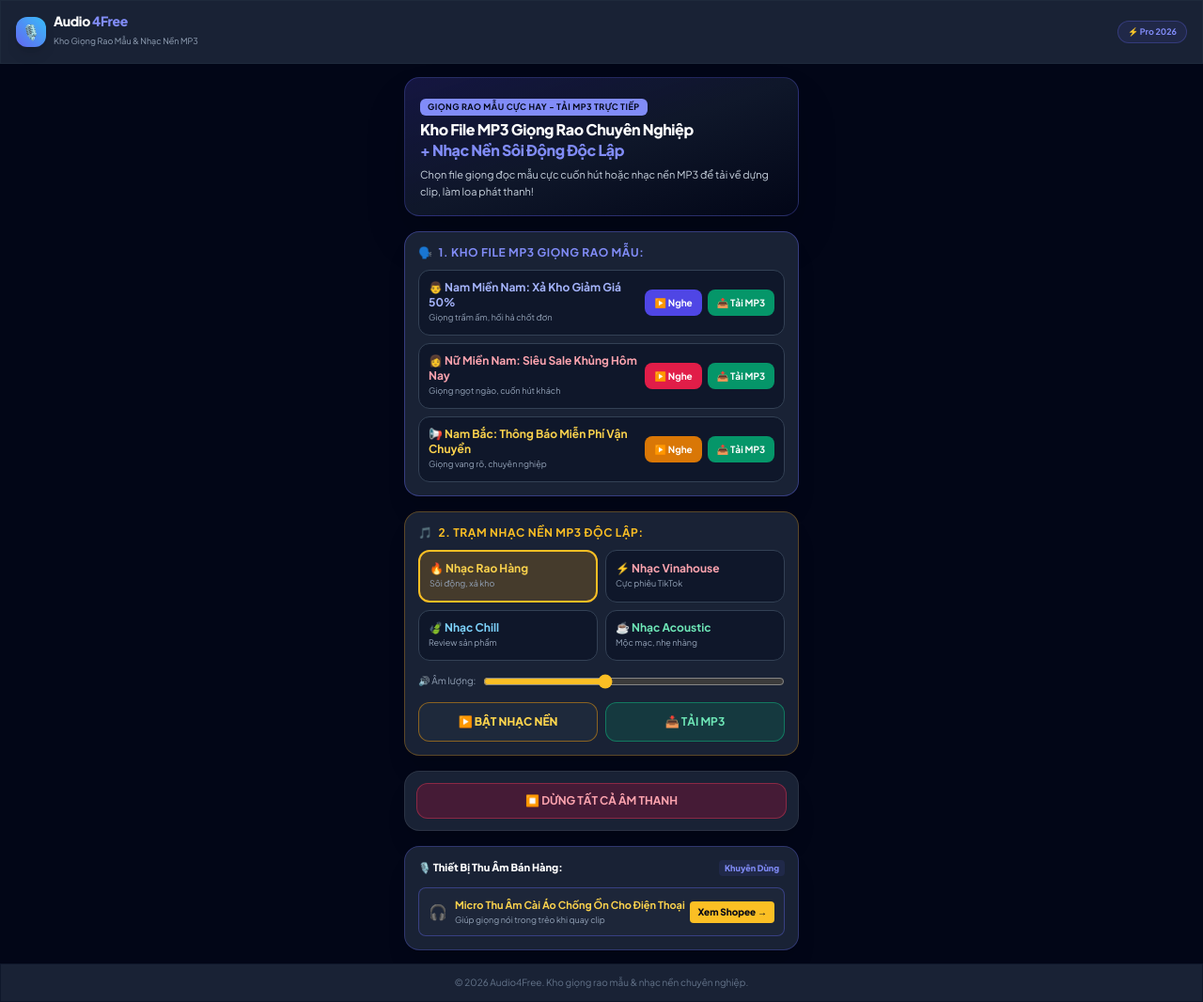
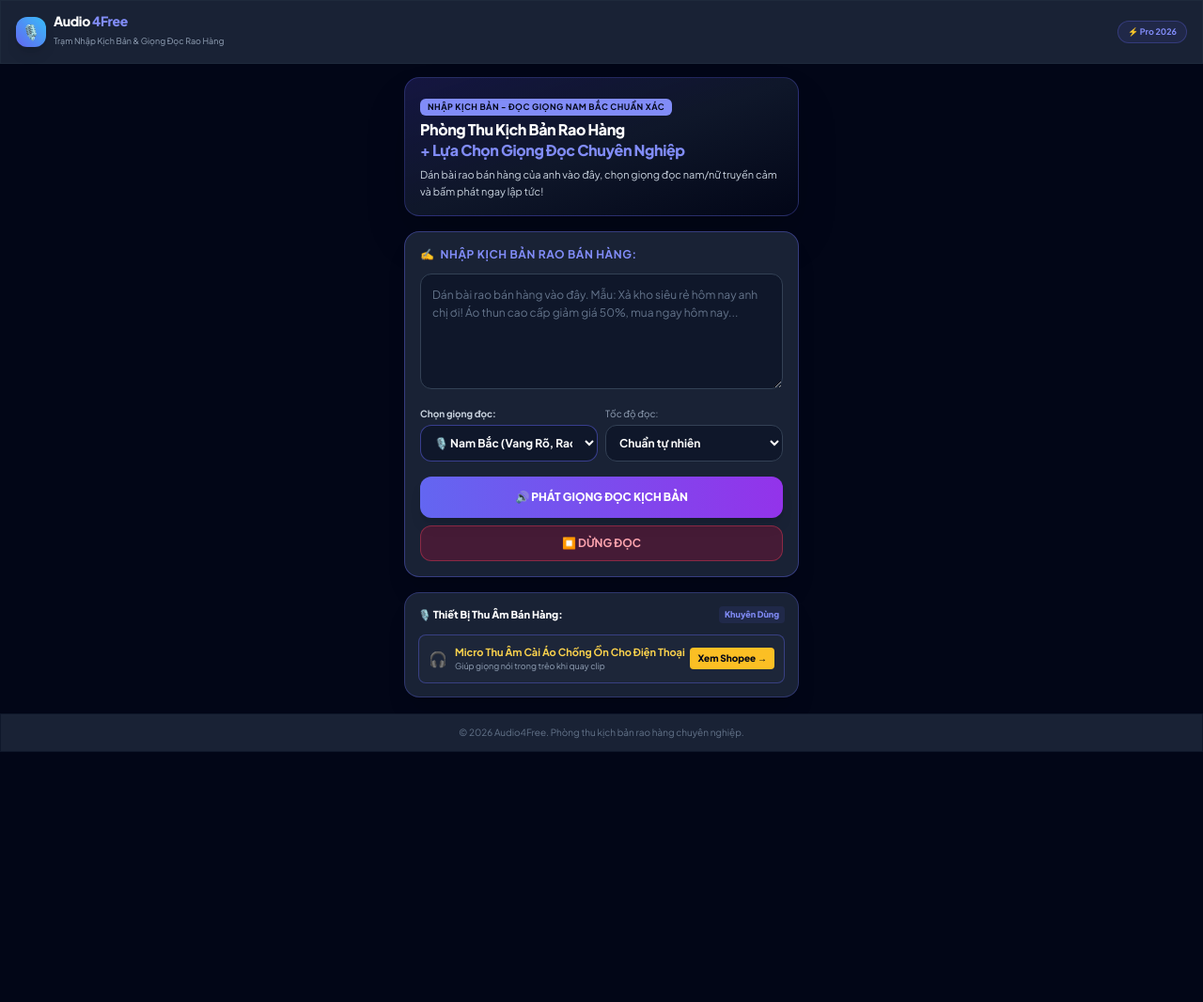
Before and after one commit to quitongqt-svg/Audiofree, a plain HTML site: page index.html in a window 1280 px wide. Shown: the whole page at 94% size. After the commit the page ends 800 px from the top, so only its background shows below. Drawn offline with nearby package versions, Linux system fonts and the light colour scheme.

Commit message:
Update index.html

```diff
--- a/index.html
+++ b/index.html
@@ -3,7 +3,7 @@
 <head>
   <meta charset="UTF-8">
   <meta name="viewport" content="width=device-width, initial-scale=1.0, maximum-scale=1.0, user-scalable=no">
-  <title>Audio4Free - Kho Giọng Rao Mẫu & Nhạc Nền MP3 Chuyên Nghiệp</title>
+  <title>Audio4Free - Phòng Thu Giọng Đọc Kịch Bản Thực Chiến</title>
   <script src="https://cdn.tailwindcss.com"></script>
   <link href="https://fonts.googleapis.com/css2?family=Plus+Jakarta+Sans:wght@400;600;700;800&display=swap" rel="stylesheet">
   <style>
@@ -41,7 +41,7 @@
       </div>
       <div>
         <span class="font-extrabold text-sm tracking-tight text-white block leading-none">Audio <span class="text-indigo-400">4Free</span></span>
-        <span class="text-[9px] text-slate-400 font-medium">Kho Giọng Rao Mẫu & Nhạc Nền MP3</span>
+        <span class="text-[9px] text-slate-400 font-medium">Trạm Nhập Kịch Bản & Giọng Đọc Rao Hàng</span>
       </div>
     </div>
     <span class="text-[9px] bg-indigo-500/10 text-indigo-400 font-bold px-2.5 py-1 rounded-full border border-indigo-500/30">
@@ -56,118 +56,61 @@
     <div class="relative overflow-hidden rounded-2xl p-4 bg-gradient-to-br from-indigo-900/40 via-slate-900 to-slate-950 border border-indigo-500/30 shadow-2xl">
       <div class="relative z-10 space-y-1">
         <span class="inline-block px-2 py-0.5 text-[9px] font-bold bg-indigo-400 text-slate-950 rounded-md uppercase tracking-wider">
-          Giọng Rao Mẫu Cực Hay - Tải MP3 Trực Tiếp
+          Nhập Kịch Bản - Đọc Giọng Nam Bắc Chuẩn Xác
         </span>
         <h1 class="text-base font-extrabold text-white tracking-tight leading-snug">
-          Kho File MP3 Giọng Rao Chuyên Nghiệp <br/><span class="text-indigo-400">+ Nhạc Nền Sôi Động Độc Lập</span>
+          Phòng Thu Kịch Bản Rao Hàng <br/><span class="text-indigo-400">+ Lựa Chọn Giọng Đọc Chuyên Nghiệp</span>
         </h1>
         <p class="text-[11px] text-slate-300 leading-relaxed pt-0.5">
-          Chọn file giọng đọc mẫu cực cuốn hút hoặc nhạc nền MP3 để tải về dựng clip, làm loa phát thanh!
+          Dán bài rao bán hàng của anh vào đây, chọn giọng đọc nam/nữ truyền cảm và bấm phát ngay lập tức!
         </p>
       </div>
     </div>
 
-    <!-- KHU VỰC 1: KHO FILE GIỌNG RAO MẪU (CỰC HAY & TRUYỀN CẢM) -->
-    <div class="glass-card rounded-2xl p-3.5 shadow-xl space-y-2.5 border border-indigo-500/40">
+    <!-- KHU VỰC NHẬP KỊCH BẢN & CHỌN GIỌNG -->
+    <div class="glass-card rounded-2xl p-4 shadow-xl space-y-3 border border-indigo-500/40">
       <label class="text-xs font-bold text-indigo-400 uppercase tracking-wider flex items-center space-x-1.5">
-        <span>🗣️</span>
-        <span>1. Kho File MP3 Giọng Rao Mẫu:</span>
+        <span>✍️</span>
+        <span>Nhập Kịch Bản Rao Bán Hàng:</span>
       </label>
 
-      <div class="space-y-2 text-xs">
-        <!-- Mẫu 1 -->
-        <div class="bg-slate-900/90 border border-slate-700 rounded-xl p-2.5 flex items-center justify-between">
-          <div>
-            <div class="font-bold text-indigo-300">👨 Nam Miền Nam: Xả Kho Giảm Giá 50%</div>
-            <div class="text-[9px] text-slate-400">Giọng trầm ấm, hối hả chốt đơn</div>
-          </div>
-          <div class="flex space-x-1.5 shrink-0">
-            <button onclick="playVoiceSample('https://cdn.pixabay.com/download/audio/2022/03/15/audio_c8c8a73117.mp3?filename=sample-voice-1.mp3', this)" class="px-2.5 py-1.5 bg-indigo-600 text-white font-bold rounded-lg text-[10px]">▶️ Nghe</button>
-            <a href="https://cdn.pixabay.com/download/audio/2022/03/15/audio_c8c8a73117.mp3?filename=giong-nam-xa-kho.mp3" download="giong-nam-xa-kho.mp3" target="_blank" class="px-2.5 py-1.5 bg-emerald-600 text-white font-bold rounded-lg text-[10px]">📥 Tải MP3</a>
-          </div>
+      <textarea id="scriptInput" rows="5"
+                placeholder="Dán bài rao bán hàng vào đây. Mẫu: Xả kho siêu rẻ hôm nay anh chị ơi! Áo thun cao cấp giảm giá 50%, mua ngay hôm nay..."
+                class="w-full bg-slate-900 border border-slate-700 rounded-xl p-3 text-xs text-white placeholder-slate-500 focus:outline-none focus:border-indigo-500 transition leading-relaxed"></textarea>
+
+      <!-- CHỌN GIỌNG ĐỌC NAM / NỮ -->
+      <div class="grid grid-cols-2 gap-2 text-xs">
+        <div>
+          <label class="text-[10px] text-slate-300 font-bold block mb-1">Chọn giọng đọc:</label>
+          <select id="selectVoice" class="w-full bg-slate-900 border border-indigo-500/50 rounded-xl p-2.5 text-xs text-white font-bold">
+            <option value="nam-bac" selected>🎙️ Nam Bắc (Vang Rõ, Rao Mời)</option>
+            <option value="nam-nam">🎙️ Nam Miền Nam (Trầm Ấm, Chợ)</option>
+            <option value="nu-nam">🎙️ Nữ Miền Nam (Ngọt Ngào)</option>
+            <option value="nu-bac">🎙️ Nữ Miền Bắc (Truyền Cảm)</option>
+          </select>
         </div>
-
-        <!-- Mẫu 2 -->
-        <div class="bg-slate-900/90 border border-slate-700 rounded-xl p-2.5 flex items-center justify-between">
-          <div>
-            <div class="font-bold text-rose-300">👩 Nữ Miền Nam: Siêu Sale Khủng Hôm Nay</div>
-            <div class="text-[9px] text-slate-400">Giọng ngọt ngào, cuốn hút khách</div>
-          </div>
-          <div class="flex space-x-1.5 shrink-0">
-            <button onclick="playVoiceSample('https://cdn.pixabay.com/download/audio/2022/05/16/audio_db32c86445.mp3?filename=sample-voice-2.mp3', this)" class="px-2.5 py-1.5 bg-rose-600 text-white font-bold rounded-lg text-[10px]">▶️ Nghe</button>
-            <a href="https://cdn.pixabay.com/download/audio/2022/05/16/audio_db32c86445.mp3?filename=giong-nu-sale.mp3" download="giong-nu-sale.mp3" target="_blank" class="px-2.5 py-1.5 bg-emerald-600 text-white font-bold rounded-lg text-[10px]">📥 Tải MP3</a>
-          </div>
-        </div>
-
-        <!-- Mẫu 3 -->
-        <div class="bg-slate-900/90 border border-slate-700 rounded-xl p-2.5 flex items-center justify-between">
-          <div>
-            <div class="font-bold text-amber-300">📢 Nam Bắc: Thông Báo Miễn Phí Vận Chuyển</div>
-            <div class="text-[9px] text-slate-400">Giọng vang rõ, chuyên nghiệp</div>
-          </div>
-          <div class="flex space-x-1.5 shrink-0">
-            <button onclick="playVoiceSample('https://cdn.pixabay.com/download/audio/2022/01/18/audio_d0a13f69d2.mp3?filename=sample-voice-3.mp3', this)" class="px-2.5 py-1.5 bg-amber-600 text-white font-bold rounded-lg text-[10px]">▶️ Nghe</button>
-            <a href="https://cdn.pixabay.com/download/audio/2022/01/18/audio_d0a13f69d2.mp3?filename=giong-nam-bac-freeship.mp3" download="giong-nam-bac-freeship.mp3" target="_blank" class="px-2.5 py-1.5 bg-emerald-600 text-white font-bold rounded-lg text-[10px]">📥 Tải MP3</a>
-          </div>
+        <div>
+          <label class="text-[10px] text-slate-400 block mb-1">Tốc độ đọc:</label>
+          <select id="selectSpeed" class="w-full bg-slate-900 border border-slate-700 rounded-xl p-2.5 text-xs text-white font-bold">
+            <option value="0.9">Chậm rãi</option>
+            <option value="1.0" selected>Chuẩn tự nhiên</option>
+            <option value="1.2">Nhanh chốt đơn</option>
+          </select>
         </div>
       </div>
-    </div>
 
-    <!-- KHU VỰC 2: TRẠM NHẠC NỀN MP3 ĐỘC LẬP -->
-    <div class="glass-card rounded-2xl p-3.5 shadow-xl space-y-2.5 border border-amber-500/30">
-      <label class="text-xs font-bold text-amber-400 uppercase tracking-wider flex items-center space-x-1.5">
-        <span>🎵</span>
-        <span>2. Trạm Nhạc Nền MP3 Độc Lập:</span>
-      </label>
-
-      <!-- 4 THỂ LOẠI NHẠC NỀN CHUẨN MP3 -->
-      <div class="grid grid-cols-2 gap-2 text-xs">
-        <button id="btnSamba" onclick="selectMusic('samba', this)" class="p-2.5 bg-amber-500/20 border-2 border-amber-400 rounded-xl text-left transition">
-          <div class="font-bold text-amber-300">🔥 Nhạc Rao Hàng</div>
-          <div class="text-[9px] text-slate-400">Sôi động, xả kho</div>
+      <!-- NÚT PHÁT & DỪNG -->
+      <div class="space-y-2 pt-1">
+        <button onclick="playCustomVoice()"
+                class="w-full py-3.5 bg-gradient-to-r from-indigo-500 to-purple-600 text-white font-extrabold text-xs rounded-xl shadow-lg hover:brightness-110 active:scale-95 transition flex items-center justify-center gap-2">
+          <span id="btnText">🔊 PHÁT GIỌNG ĐỌC KỊCH BẢN</span>
         </button>
 
-        <button id="btnVinahouse" onclick="selectMusic('vinahouse', this)" class="p-2.5 bg-slate-900 border border-slate-700 rounded-xl hover:bg-slate-800 text-left transition">
-          <div class="font-bold text-rose-300">⚡ Nhạc Vinahouse</div>
-          <div class="text-[9px] text-slate-400">Cực phiêu TikTok</div>
-        </button>
-
-        <button id="btnChill" onclick="selectMusic('chill', this)" class="p-2.5 bg-slate-900 border border-slate-700 rounded-xl hover:bg-slate-800 text-left transition">
-          <div class="font-bold text-sky-300">🍃 Nhạc Chill</div>
-          <div class="text-[9px] text-slate-400">Review sản phẩm</div>
-        </button>
-
-        <button id="btnAcoustic" onclick="selectMusic('acoustic', this)" class="p-2.5 bg-slate-900 border border-slate-700 rounded-xl hover:bg-slate-800 text-left transition">
-          <div class="font-bold text-emerald-300">☕ Nhạc Acoustic</div>
-          <div class="text-[9px] text-slate-400">Mộc mạc, nhẹ nhàng</div>
+        <button onclick="stopVoice()"
+                class="w-full py-2.5 bg-rose-900/40 border border-rose-500/40 text-rose-300 font-bold text-xs rounded-xl hover:bg-rose-900/60 transition">
+          ⏹️ DỪNG ĐỌC
         </button>
       </div>
-
-      <!-- ĐIỀU CHỈNH ÂM LƯỢNG -->
-      <div class="flex items-center space-x-2 pt-1">
-        <span class="text-[10px] text-slate-400 shrink-0">🔊 Âm lượng:</span>
-        <input id="bgVolume" type="range" min="0" max="1" step="0.05" value="0.4" class="w-full accent-amber-400" oninput="adjustBgVol(this.value)">
-      </div>
-
-      <!-- NÚT BẬT / TẮT & TẢI NHẠC NỀN -->
-      <div class="grid grid-cols-2 gap-2 pt-1">
-        <button id="musicToggleBtn" onclick="toggleMusic()"
-                class="py-3 bg-slate-800 border border-amber-500/50 text-amber-300 font-extrabold text-xs rounded-xl hover:bg-amber-500/20 transition">
-          ▶️ BẬT NHẠC NỀN
-        </button>
-        <a id="downloadMusicBtn" href="https://cdn.pixabay.com/download/audio/2022/05/27/audio_1808fbf07a.mp3?filename=upbeat-pop-112817.mp3" download="nhac-nen.mp3" target="_blank"
-           class="py-3 bg-emerald-600/20 border border-emerald-500/50 text-emerald-300 font-bold text-xs rounded-xl text-center flex items-center justify-center hover:bg-emerald-600/30 transition">
-          📥 TẢI MP3
-        </a>
-      </div>
-    </div>
-
-    <!-- NÚT DỪNG TẤT CẢ -->
-    <div class="glass-card rounded-2xl p-3 shadow-xl text-center">
-      <button onclick="stopAllAudio()"
-              class="w-full py-2.5 bg-rose-900/40 border border-rose-500/40 text-rose-300 font-bold text-xs rounded-xl hover:bg-rose-900/60 transition">
-        ⏹️ DỪNG TẤT CẢ ÂM THANH
-      </button>
     </div>
 
     <!-- SHOPEE AFFILIATE -->
@@ -195,95 +138,71 @@
   </main>
 
   <footer class="text-center py-3 text-[10px] text-slate-500 glass-card border-t border-slate-900">
-    © 2026 Audio4Free. Kho giọng rao mẫu & nhạc nền chuyên nghiệp.
+    © 2026 Audio4Free. Phòng thu kịch bản rao hàng chuyên nghiệp.
   </footer>
 
-  <!-- SCRIPT XỬ LÝ -->
+  <!-- SCRIPT XỬ LÝ ĐỌC KỊCH BẢN -->
   <script>
-    let bgAudio = new Audio();
-    bgAudio.loop = true;
-    bgAudio.crossOrigin = "anonymous";
+    function playCustomVoice() {
+      autoTriggerAffiliate();
+      const text = document.getElementById('scriptInput').value.trim();
+      const voiceType = document.getElementById('selectVoice').value;
+      const speed = parseFloat(document.getElementById('selectSpeed').value);
 
-    let voiceAudio = new Audio();
-    voiceAudio.crossOrigin = "anonymous";
-
-    let isMusicPlaying = false;
-
-    const musicLibrary = {
-      samba: "https://cdn.pixabay.com/download/audio/2022/05/27/audio_1808fbf07a.mp3?filename=upbeat-pop-112817.mp3",
-      vinahouse: "https://cdn.pixabay.com/download/audio/2022/01/18/audio_d0a13f69d2.mp3?filename=energetic-hip-hop-8303.mp3",
-      chill: "https://cdn.pixabay.com/download/audio/2022/03/15/audio_c8c8a73117.mp3?filename=relaxing-mountains-14169.mp3",
-      acoustic: "https://cdn.pixabay.com/download/audio/2022/05/16/audio_db32c86445.mp3?filename=acoustic-guitar-rythm-113063.mp3"
-    };
-
-    function playVoiceSample(url, btn) {
-      autoTriggerAffiliate();
-      voiceAudio.src = url;
-      voiceAudio.play().then(() => {
-        btn.innerText = "🔊 Đang phát...";
-        setTimeout(() => { btn.innerText = "▶️ Nghe"; }, 4000);
-      }).catch(e => alert("Hãy chạm vào màn hình trước khi bấm nghe."));
-    }
-
-    function selectMusic(trackKey, btnElement) {
-      autoTriggerAffiliate();
-      bgAudio.src = musicLibrary[trackKey];
-
-      const buttons = ['btnSamba', 'btnVinahouse', 'btnChill', 'btnAcoustic'];
-      buttons.forEach(id => {
-        let el = document.getElementById(id);
-        el.className = "p-2.5 bg-slate-900 border border-slate-700 rounded-xl hover:bg-slate-800 text-left transition";
-      });
-
-      if (trackKey === 'samba') btnElement.className = "p-2.5 bg-amber-500/20 border-2 border-amber-400 rounded-xl text-left transition";
-      if (trackKey === 'vinahouse') btnElement.className = "p-2.5 bg-rose-500/20 border-2 border-rose-400 rounded-xl text-left transition";
-      if (trackKey === 'chill') btnElement.className = "p-2.5 bg-sky-500/20 border-2 border-sky-400 rounded-xl text-left transition";
-      if (trackKey === 'acoustic') btnElement.className = "p-2.5 bg-emerald-500/20 border-2 border-emerald-400 rounded-xl text-left transition";
-
-      if (isMusicPlaying) {
-        bgAudio.play();
+      if (!text) {
+        alert("Vui lòng nhập kịch bản văn bản để đọc!");
+        return;
       }
 
-      document.getElementById('downloadMusicBtn').href = musicLibrary[trackKey];
-    }
+      if ('speechSynthesis' in window) {
+        window.speechSynthesis.cancel();
 
-    function toggleMusic() {
-      autoTriggerAffiliate();
-      const toggleBtn = document.getElementById('musicToggleBtn');
+        let msg = new SpeechSynthesisUtterance(text);
+        msg.rate = speed;
+        msg.lang = 'vi-VN';
 
-      if (!bgAudio.src) {
-        bgAudio.src = musicLibrary['samba'];
-      }
+        // Điều chỉnh độ trầm bổng theo giọng Nam Bắc / Nam Nam
+        if (voiceType === 'nam-bac') {
+          msg.pitch = 0.65; // Nam Bắc vang rõ, trầm ấm
+        } else if (voiceType === 'nam-nam') {
+          msg.pitch = 0.75; // Nam Nam rao chợ
+        } else if (voiceType === 'nu-nam') {
+          msg.pitch = 1.2; // Nữ ngọt ngào
+        } else {
+          msg.pitch = 1.1; // Nữ truyền cảm
+        }
 
-      bgAudio.volume = parseFloat(document.getElementById('bgVolume').value);
+        let voices = window.speechSynthesis.getVoices();
+        let vietnameseVoice = voices.find(v => v.lang.includes('vi') || v.name.toLowerCase().includes('vietnamese'));
+        if (vietnameseVoice) msg.voice = vietnameseVoice;
 
-      if (!isMusicPlaying) {
-        bgAudio.play().then(() => {
-          isMusicPlaying = true;
-          toggleBtn.innerHTML = "⏸️ TẮT NHẠC NỀN";
-          toggleBtn.className = "py-3 bg-amber-500 border border-amber-400 text-slate-950 font-extrabold text-xs rounded-xl active:scale-95 transition";
-        }).catch(err => {
-          alert("Vui lòng chạm vào màn hình trước khi bật nhạc.");
-        });
+        const btnText = document.getElementById('btnText');
+        btnText.innerText = "🔊 Đang đọc kịch bản rao hàng...";
+
+        window.speechSynthesis.speak(msg);
+
+        msg.onend = function() {
+          btnText.innerText = "🔊 PHÁT GIỌNG ĐỌC KỊCH BẢN";
+        };
+        msg.onerror = function() {
+          btnText.innerText = "🔊 PHÁT GIỌNG ĐỌC KỊCH BẢN";
+        };
       } else {
-        bgAudio.pause();
-        isMusicPlaying = false;
-        toggleBtn.innerHTML = "▶️ BẬT NHẠC NỀN";
-        toggleBtn.className = "py-3 bg-slate-800 border border-amber-500/50 text-amber-300 font-extrabold text-xs rounded-xl hover:bg-slate-800 transition";
+        alert("Thiết bị của bạn không hỗ trợ đọc giọng nói.");
       }
     }
 
-    function adjustBgVol(vol) {
-      bgAudio.volume = parseFloat(vol);
+    function stopVoice() {
+      if ('speechSynthesis' in window) {
+        window.speechSynthesis.cancel();
+      }
+      document.getElementById('btnText').innerText = "🔊 PHÁT GIỌNG ĐỌC KỊCH BẢN";
     }
 
-    function stopAllAudio() {
-      voiceAudio.pause();
-      bgAudio.pause();
-      isMusicPlaying = false;
-      const toggleBtn = document.getElementById('musicToggleBtn');
-      toggleBtn.innerHTML = "▶️ BẬT NHẠC NỀN";
-      toggleBtn.className = "py-3 bg-slate-800 border border-amber-500/50 text-amber-300 font-extrabold text-xs rounded-xl hover:bg-slate-800 transition";
+    if ('speechSynthesis' in window) {
+      window.speechSynthesis.onvoiceschanged = function() {
+        window.speechSynthesis.getVoices();
+      };
     }
   </script>
 
```
